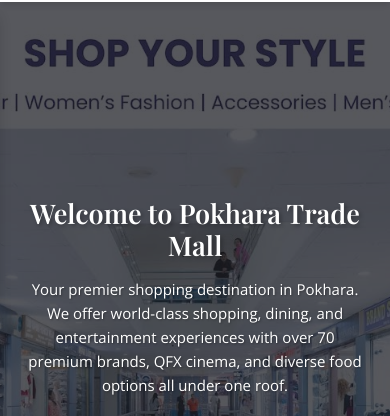
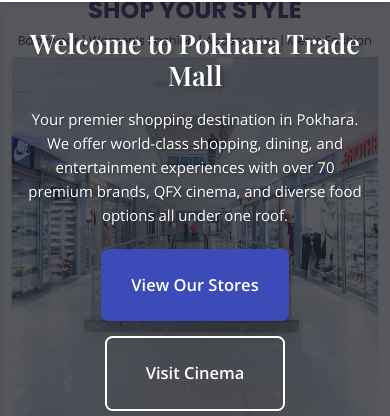
Before and after one commit to shirishpoudel07/project1, a plain HTML site: page index.html in a window 390 px wide. Shown: the part 68-484 px from the top of the page. Drawn offline with nearby package versions, Linux system fonts and the light colour scheme.

Commit message:
Update styles.css

```diff
--- a/styles.css
+++ b/styles.css
@@ -1277,7 +1277,7 @@ main {
     }
 
     .hero-section {
-        height: calc(100vh - 70px);
+        height: calc(55vh - 30px);
     }
 
     .hero-title {
```
